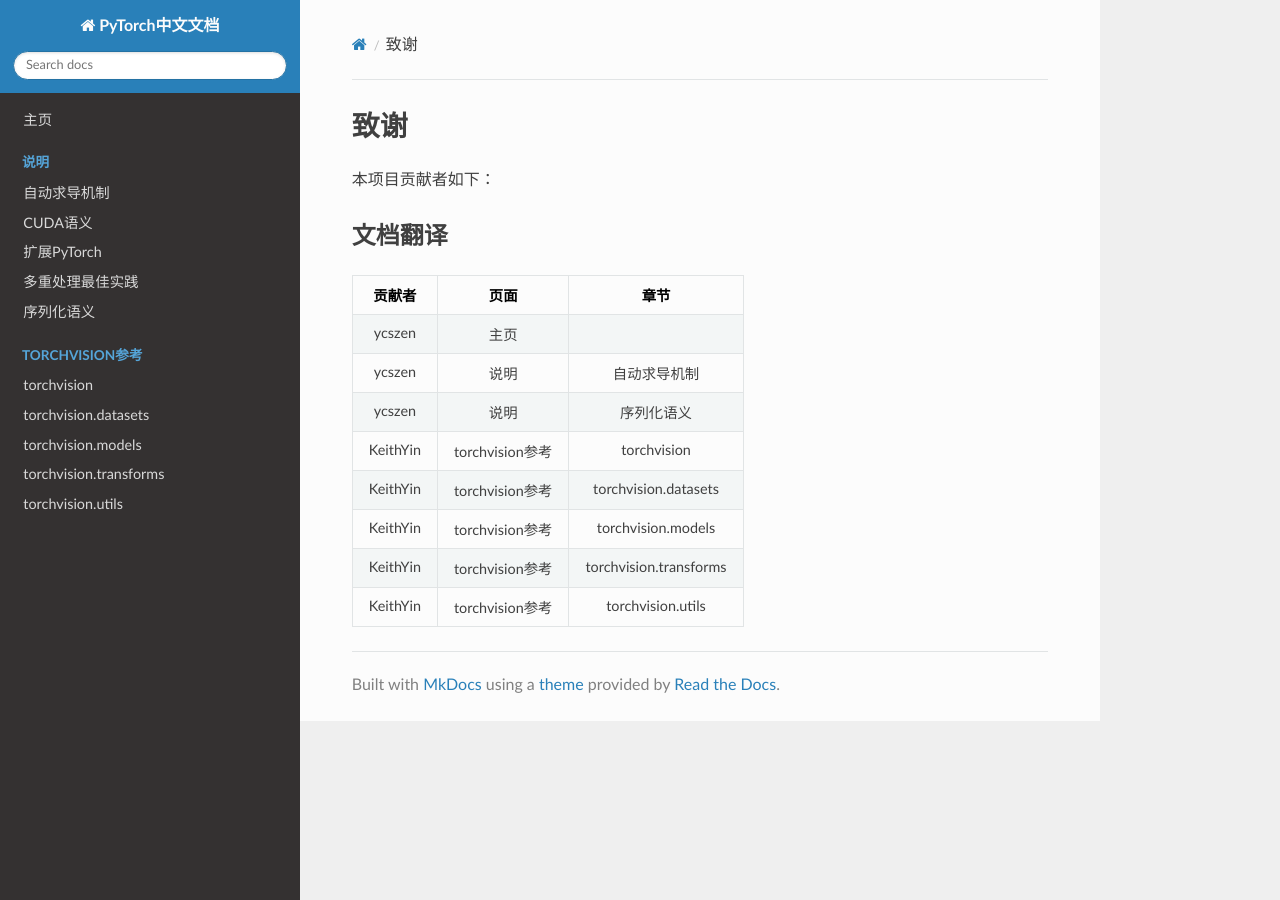
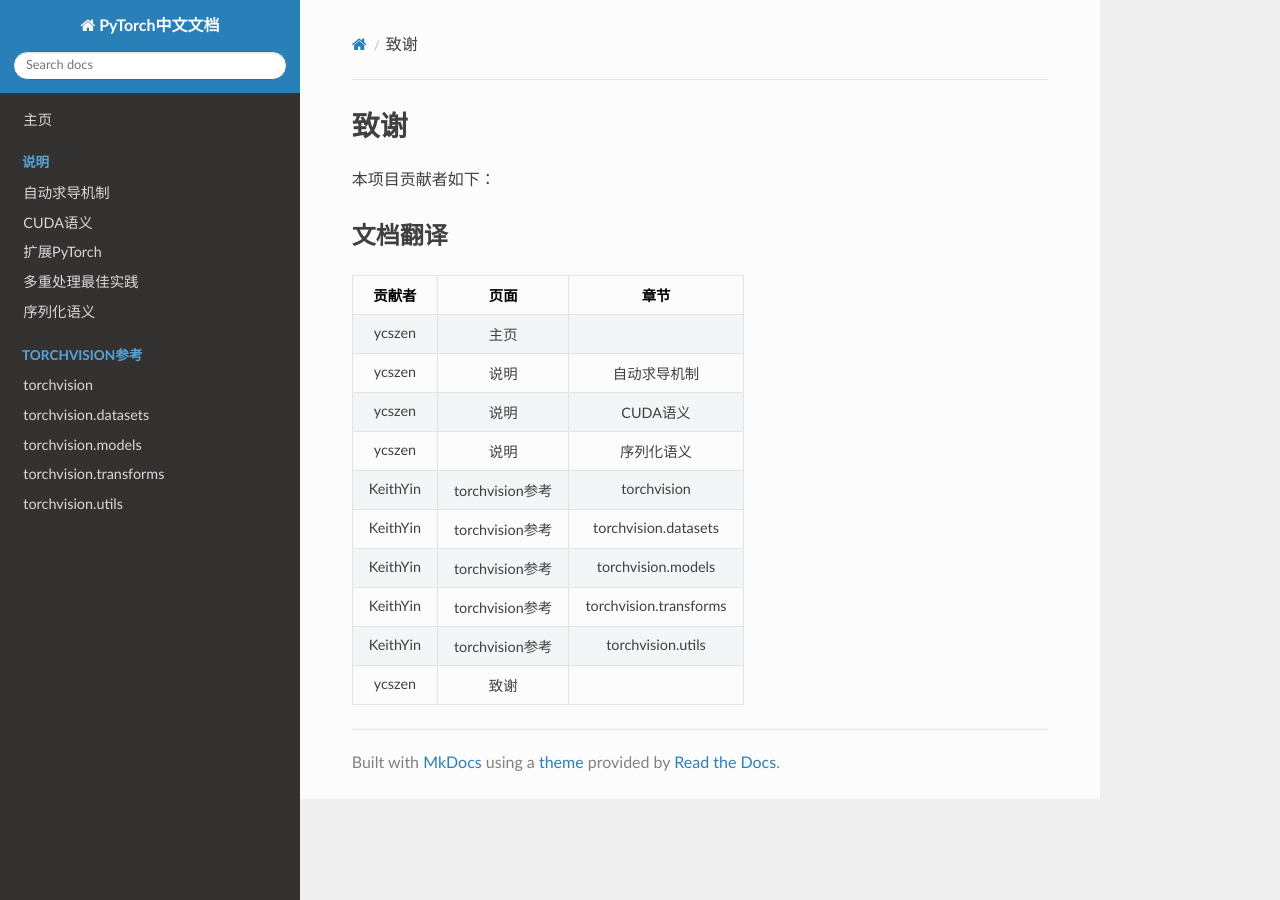
Before and after one commit to awfssv/pytorch-cn, an MkDocs documentation site: the page built from docs/acknowledgement.md, in a window 1280 px wide. Built offline with MkDocs 1.6.1, drawn with Linux system fonts in a browser that asks for light colours; nearby versions of some CDN libraries; old or Windows-style settings are respelled for this version of MkDocs.

Commit message:
fix acknowledgement

```diff
--- a/docs/acknowledgement.md
+++ b/docs/acknowledgement.md
@@ -7,9 +7,11 @@
 |:----:|:----:|:----:|
 |ycszen|主页||
 |ycszen|说明|自动求导机制|
+|ycszen|说明|CUDA语义|
 |ycszen|说明|序列化语义|
 |KeithYin|torchvision参考|torchvision|
 |KeithYin|torchvision参考|torchvision.datasets|
 |KeithYin|torchvision参考|torchvision.models|
 |KeithYin|torchvision参考|torchvision.transforms|
 |KeithYin|torchvision参考|torchvision.utils|
+|ycszen|致谢||
```
